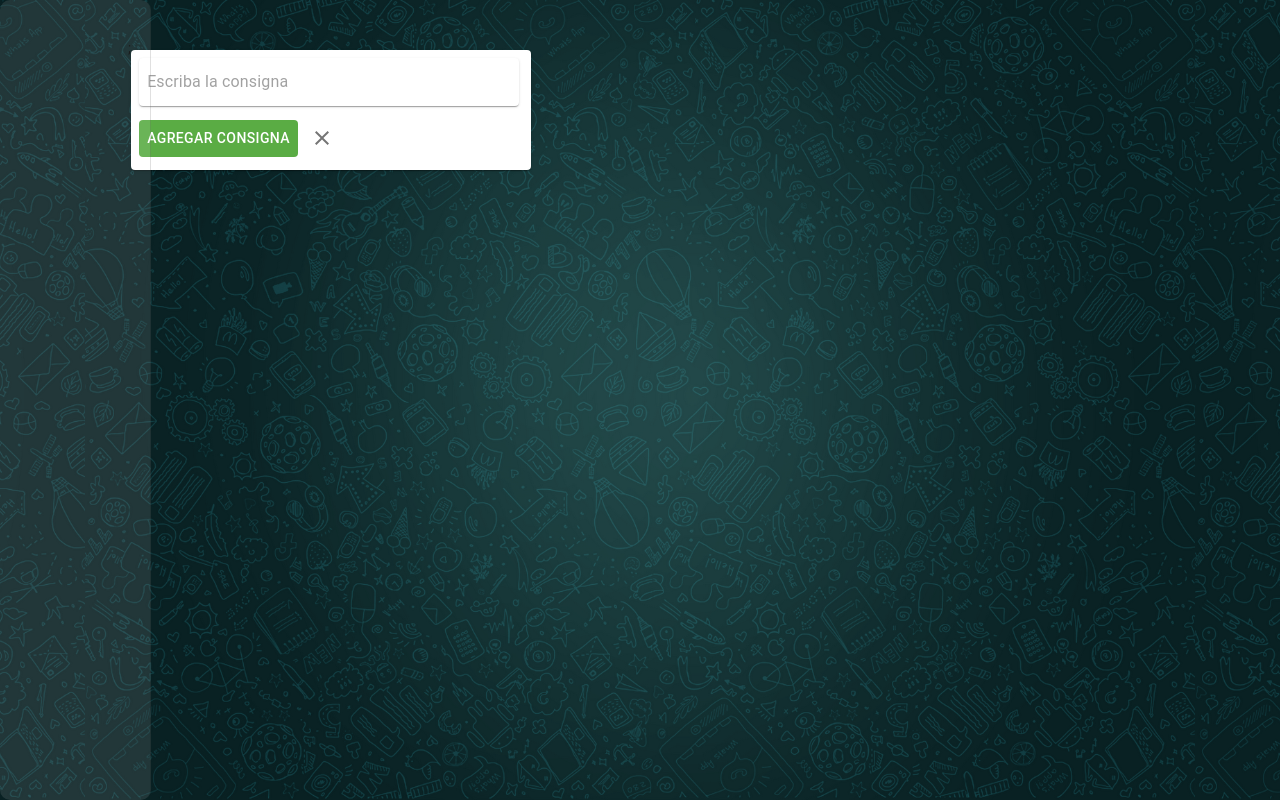
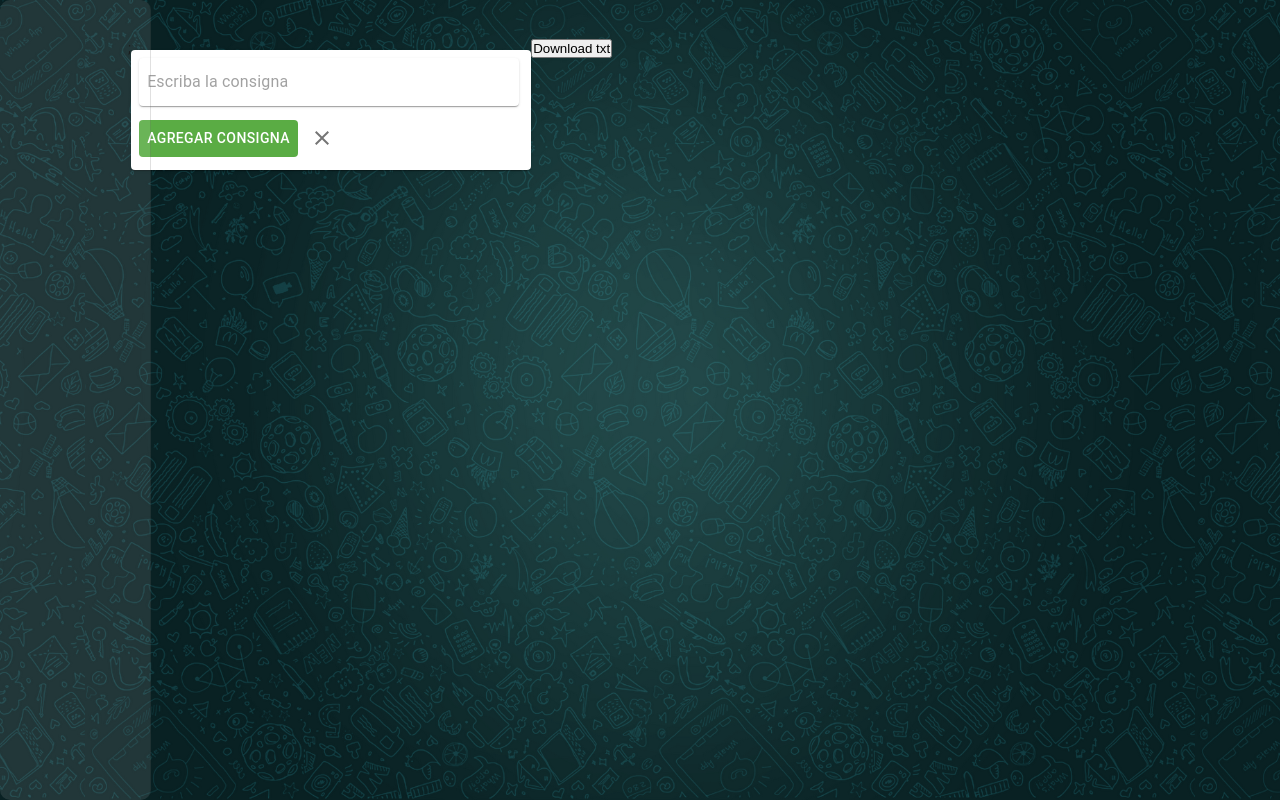
Before and after one commit to joaquinpotocki/generatorbot, a React (Create React App) app: page / in a window 1280 px wide. Both pictures are taken after typing "Sample" into the empty fields and a click on the button "CREAR CONSIGNAS". Built offline with nearby package versions, Linux system fonts and the light colour scheme.

Commit message:
Boton descarga
Se agrego boton para descar un archivo .json, con el json del proyecto

```diff
--- a/src/App.js
+++ b/src/App.js
@@ -79,7 +79,7 @@ function App(props) {
         [newMenuId]: {
           menuId: newMenuId,
           consigna,
-          finaliza:false,
+          finaliza: false,
           menuItem: [],
         },
       },
@@ -102,6 +102,8 @@ function App(props) {
       setDatos(datos);
       return;
     });
+    console.log("Transformacion a JSON")
+    console.log(JSON.stringify(datos))
   };
   //********************************************************************************************************************** */
 
@@ -162,6 +164,18 @@ function App(props) {
     });
     updateDatos();
   };
+
+  const downloadTxtFile = () => {
+    const element = document.createElement("a");
+    const varJson = JSON.stringify(datos);
+    const file = new Blob([varJson], { type: 'text/plain' });
+    element.href = URL.createObjectURL(file);
+    element.download = "myFileJson.json";
+
+    element.click();
+  }
+
+
   return (
     <ContextAPI.Provider value={{ updateMenuTitle, addOption, addMenu }}>
       <DrawerLeft data={data} setData={setData}></DrawerLeft>
@@ -192,7 +206,12 @@ function App(props) {
                 })}
                 <div>{provaided.placeholder}</div>;
                 <AddOptionsOrMenu type="menu" />
+                <div>
+
+                  <button onClick={downloadTxtFile}>Download txt</button>
+                </div>
               </div>
+
             )}
           </Droppable>
         </DragDropContext>
```
